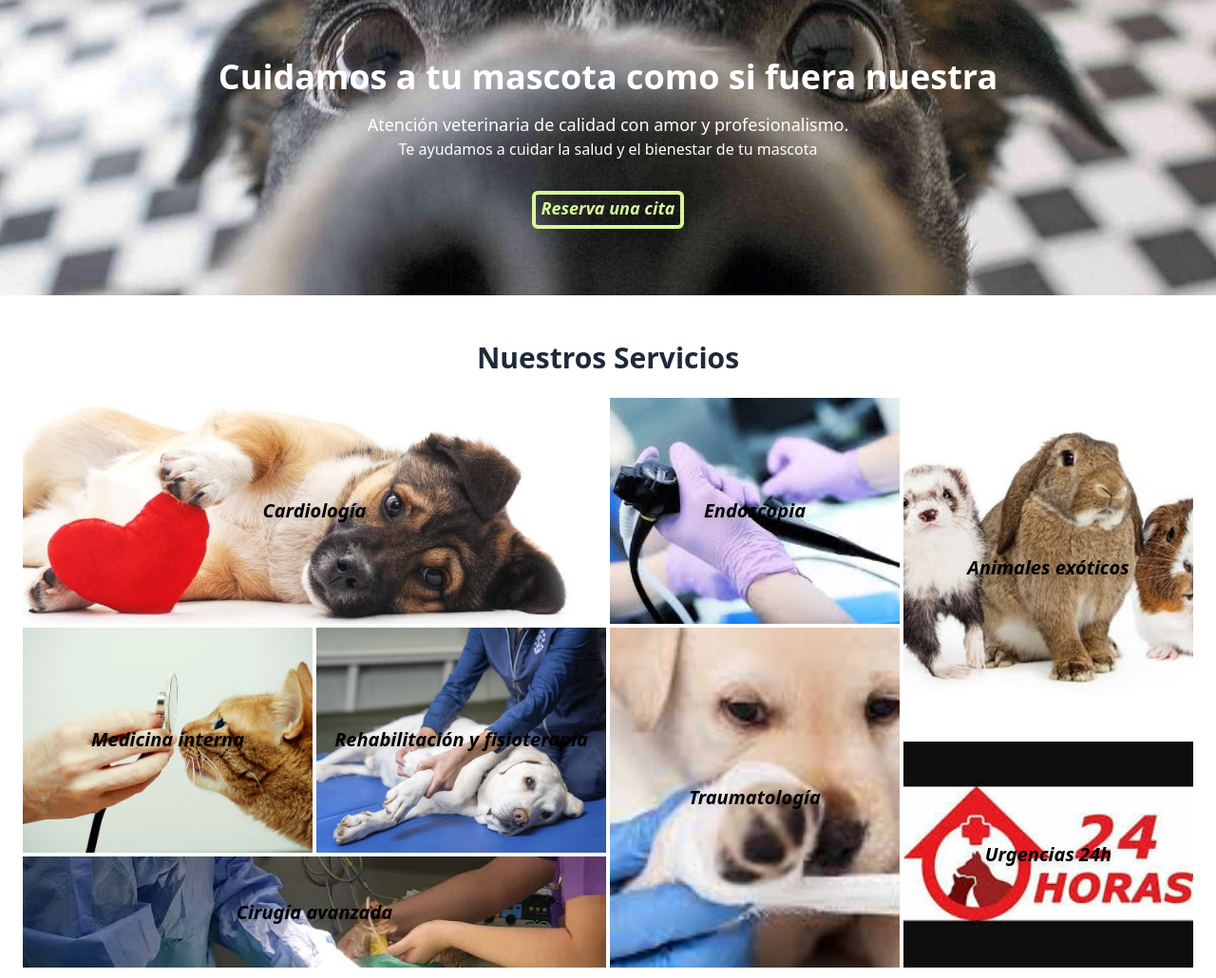
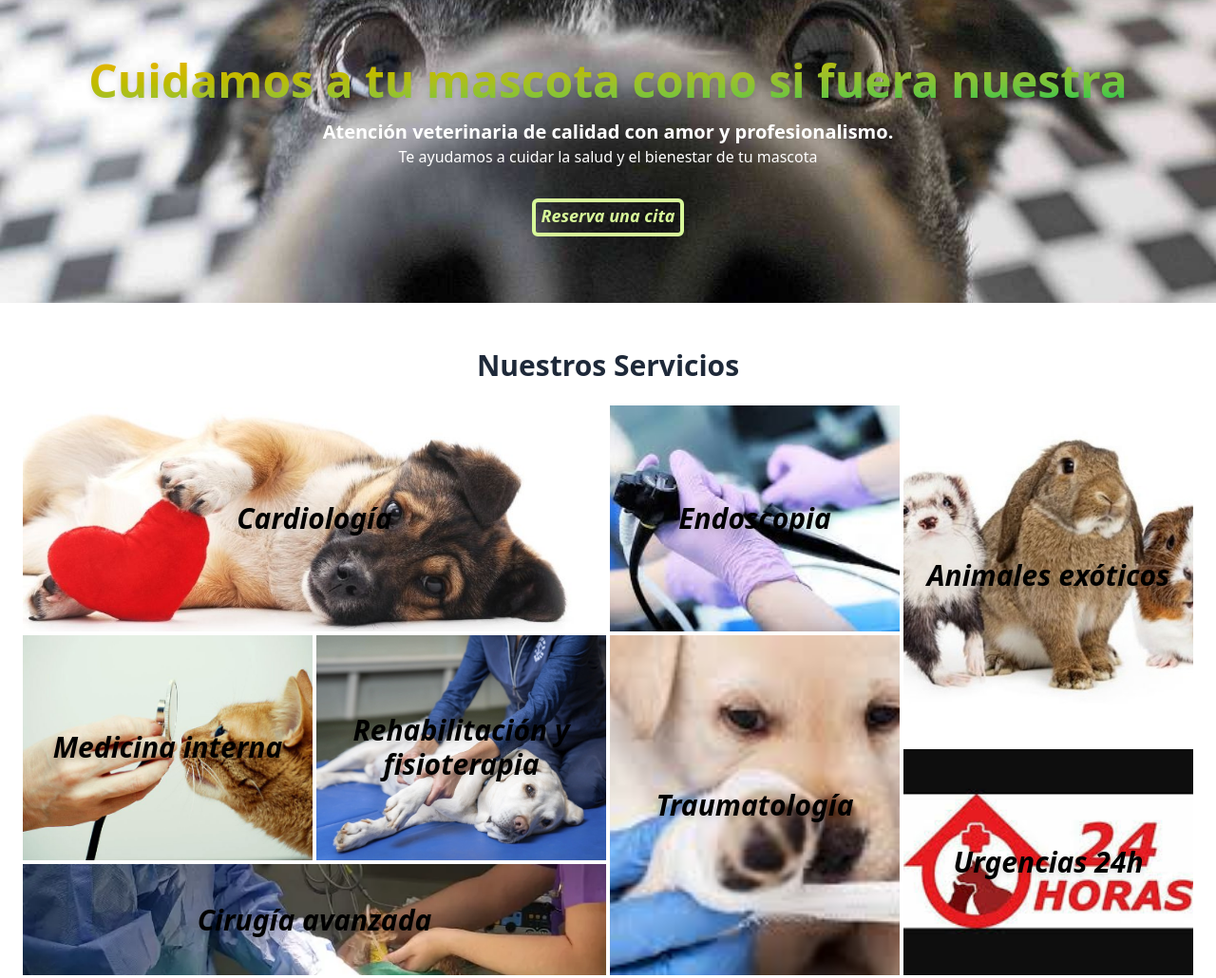
Before and after one commit to ElTitoJuande/LandingTailwind, a plain HTML site: page index3.html in a window 1280 px wide. Shown: the part 96-1126 px from the top of the page at 95% size. Drawn offline with nearby package versions, Linux system fonts and the light colour scheme.

Commit message:
Añadiendo estilos

```diff
--- a/index3.html
+++ b/index3.html
@@ -31,18 +31,18 @@
                 </li>
             </ul>
         </div>
-        <div class="block lg:hidden w-1/6 lg:w-4/6">
+        <div class="block overflow-hidden lg:hidden w-2/6 lg:w-4/6 ">
             <a href="#"
                 class="text-black text-center sm:text-2xl text-lg  block m-1 p-2 border-4 border-amber-800 rounded-full font-bold hover:bg-lime-300 transition duration-500"
                 id="mobile-menu">Menú</a>
-            <ul class="mobile-links hidden w-full absolute z-50 left-0 text-center bg-gray-200">
+            <ul class="mobile-links hidden static w-full absolute z-50 left-0 text-center bg-gray-200">
                 <li><a href="#" class="text-black block p-5 font-bold hover:text-amber-800">Servicios</a></li>
                 <li><a href="#" class="text-black block p-5 font-bold hover:text-amber-800">Instalaciones</a></li>
                 <li><a href="#" class="text-black block p-5 font-bold hover:text-amber-800">Promociones</a></li>
                 <li><a href="#" class="text-black block p-5 font-bold hover:text-amber-800">Quiénes somos</a></li>
                 </li>
                 <li><a href="#"
-                        class="my-4 inline-block border-4 border-amber-800 text-black font-bold p-2 rounded-full hover:bg-yellow-600 hover:text-white transition duration-500">Contacto</a>
+                        class="my-4 inline-block border-4 border-amber-800 text-black font-bold p-2 rounded-full hover:bg-lime-300 hover:border-transparent transition duration-500">Contacto</a>
                 </li>
                 </li>
             </ul>
@@ -51,8 +51,8 @@
     <header
         class="bg-lime-500 text-white text-center py-16 bg-[url(./img/perroCamara.jpg)] bg-no-repeat bg-cover bg-center bg-fixed">
         <!-- <div class="absolute inset-0 bg-black opacity-40"></div> -->
-        <h1 class="text-4xl font-bold">Cuidamos a tu mascota como si fuera nuestra</h1>
-        <p class="mt-4 text-lg">Atención veterinaria de calidad con amor y profesionalismo.</p>
+        <h1 class="text-5xl font-bold bg-clip-text text-transparent bg-gradient-to-br from-yellow-500 to-green-500 drop-shadow-md">Cuidamos a tu mascota como si fuera nuestra</h1>
+        <p class="mt-4 font-semibold text-xl">Atención veterinaria de calidad con amor y profesionalismo.</p>
         <p>Te ayudamos a cuidar la salud y el bienestar de tu mascota</p>
         <a href="#contacto"
             class="relative inline-block mt-8 w-40 h-10 flex justify-center items-center border-4 border-lime-200 rounded-md group transition-all overflow-hidden cursor-pointer z-1">
@@ -79,9 +79,8 @@
             <span
                 class="w-8 h-8 bg-lime-300 rounded-full absolute -bottom-10 left-38 group-hover:-bottom-1 transition-all duration-1100"></span>
 
-            <!-- Texto del botón -->
             <span
-                class="italic italic relative z-10 text-lime-200 text-lg font-bold hover:text-lime-900 transition duration-500">Reserva
+                class="italic italic relative text-lime-200 text-lg font-bold hover:text-lime-900 transition duration-500">Reserva
                 una cita</span>
         </a>
 
@@ -95,7 +94,7 @@
                 <div
                     class="absolute inset-0 bg-lime-500 opacity-0 group-hover:opacity-60 scale-0 group-hover:scale-100 transition-all duration-500 ease-out">
                 </div>
-                <h3 class="text-black text-center italic italic relative z-10 text-xl font-bold drop-shadow-md">
+                <h3 class="text-black text-center italic italic relative z-10 text-3xl font-bold drop-shadow-md">
                     Cardiología</h3>
             </div>
 
@@ -104,7 +103,7 @@
                 <div
                     class="absolute inset-0 bg-lime-500 opacity-0 group-hover:opacity-60 scale-0 group-hover:scale-100 transition-all duration-500 ease-out">
                 </div>
-                <h3 class="text-black text-center italic relative z-10 text-xl font-bold drop-shadow-md">Endoscopia</h3>
+                <h3 class="text-black text-center italic relative z-10 text-3xl font-bold drop-shadow-md">Endoscopia</h3>
             </div>
 
             <div
@@ -112,7 +111,7 @@
                 <div
                     class="absolute inset-0 bg-lime-500 opacity-0 group-hover:opacity-60 scale-0 group-hover:scale-100 transition-all duration-500 ease-out">
                 </div>
-                <h3 class="text-black text-center italic relative z-10 text-xl font-bold drop-shadow-md">Animales
+                <h3 class="text-black text-center italic relative z-10 text-3xl font-bold drop-shadow-md">Animales
                     exóticos</h3>
             </div>
 
@@ -121,7 +120,7 @@
                 <div
                     class="absolute inset-0 bg-lime-500 opacity-0 group-hover:opacity-60 scale-0 group-hover:scale-100 transition-all duration-500 ease-out">
                 </div>
-                <h3 class="text-black text-center italic relative z-10 text-xl font-bold drop-shadow-md">Urgencias 24h
+                <h3 class="text-black text-center italic relative z-10 text-3xl font-bold drop-shadow-md">Urgencias 24h
                 </h3>
             </div>
 
@@ -130,7 +129,7 @@
                 <div
                     class="absolute inset-0 bg-lime-500 opacity-0 group-hover:opacity-60 scale-0 group-hover:scale-100 transition-all duration-500 ease-out">
                 </div>
-                <h3 class="text-black text-center italic relative z-10 text-xl font-bold drop-shadow-md">Traumatología
+                <h3 class="text-black text-center italic relative z-10 text-3xl font-bold drop-shadow-md">Traumatología
                 </h3>
             </div>
 
@@ -139,7 +138,7 @@
                 <div
                     class="absolute inset-0 bg-lime-500 opacity-0 group-hover:opacity-60 scale-0 group-hover:scale-100 transition-all duration-500 ease-out">
                 </div>
-                <h3 class="text-black text-center italic relative z-10 text-xl font-bold drop-shadow-md">Medicina
+                <h3 class="text-black text-center italic relative z-10 text-3xl font-bold drop-shadow-md">Medicina
                     interna</h3>
             </div>
 
@@ -148,7 +147,7 @@
                 <div
                     class="absolute inset-0 bg-lime-500 opacity-0 group-hover:opacity-60 scale-0 group-hover:scale-100 transition-all duration-500 ease-out">
                 </div>
-                <h3 class="text-black text-center italic relative z-10 text-xl font-bold drop-shadow-md">Rehabilitación
+                <h3 class="text-black text-center italic relative z-10 text-3xl font-bold drop-shadow-md">Rehabilitación
                     y fisioterapia</h3>
             </div>
 
@@ -157,7 +156,7 @@
                 <div
                     class="absolute inset-0 bg-lime-500 opacity-0 group-hover:opacity-60 scale-0 group-hover:scale-100 transition-all duration-500 ease-out">
                 </div>
-                <h3 class="text-black text-center italic relative z-10 text-xl font-bold drop-shadow-md">Cirugía
+                <h3 class="text-black text-center italic relative z-10 text-3xl font-bold drop-shadow-md">Cirugía
                     avanzada</h3>
             </div>
         </div>
@@ -180,7 +179,7 @@
         </div>
         <div>
 
-            <a href="https://wa.me/34666677838"
+            <a href="https://wa.me/34615895895"
                 class="mt-4 inline-block bg-green-500 text-white font-bold py-2 px-6 rounded-lg shadow-md hover:bg-green-600">WhatsApp</a>
         </div>
     </section>
```
